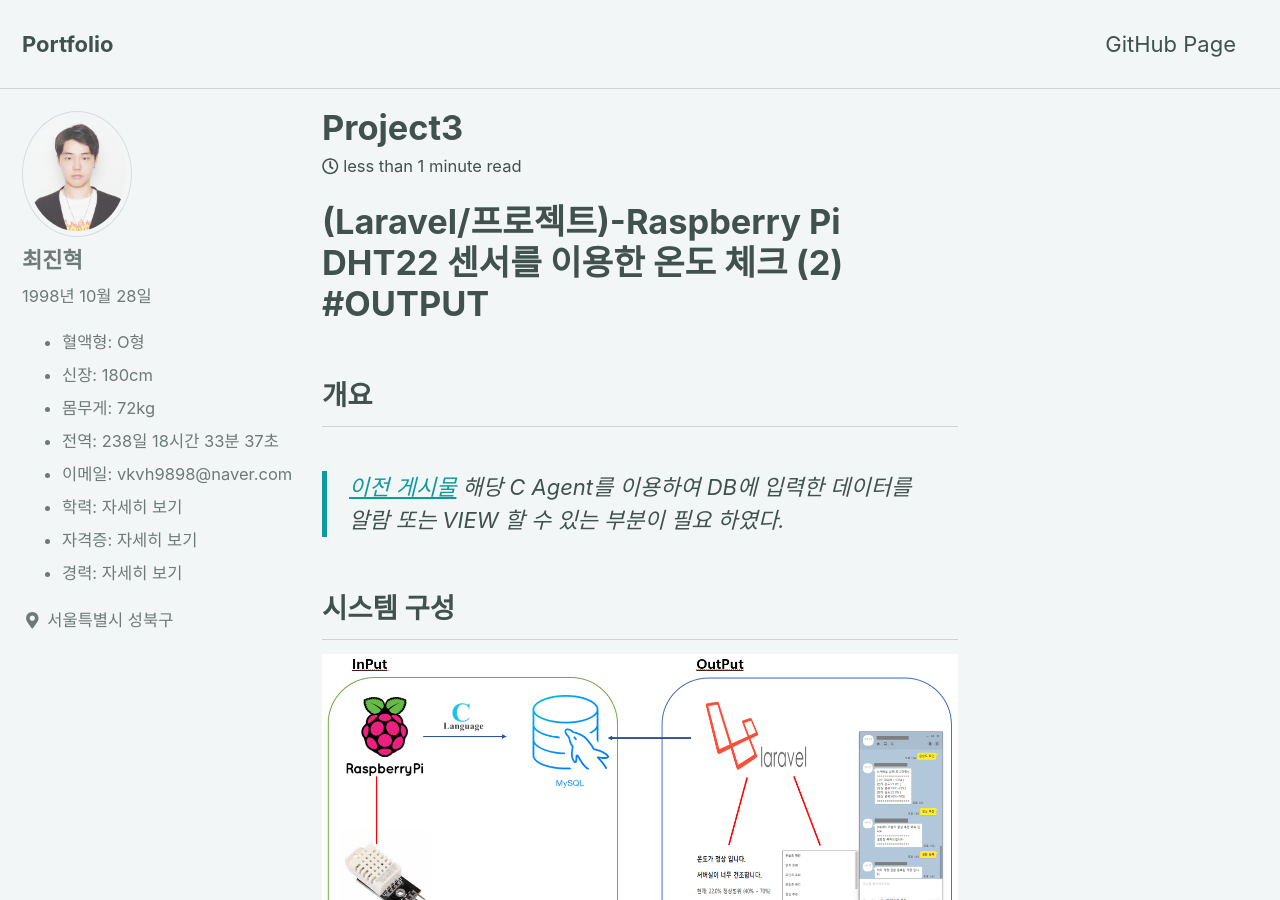
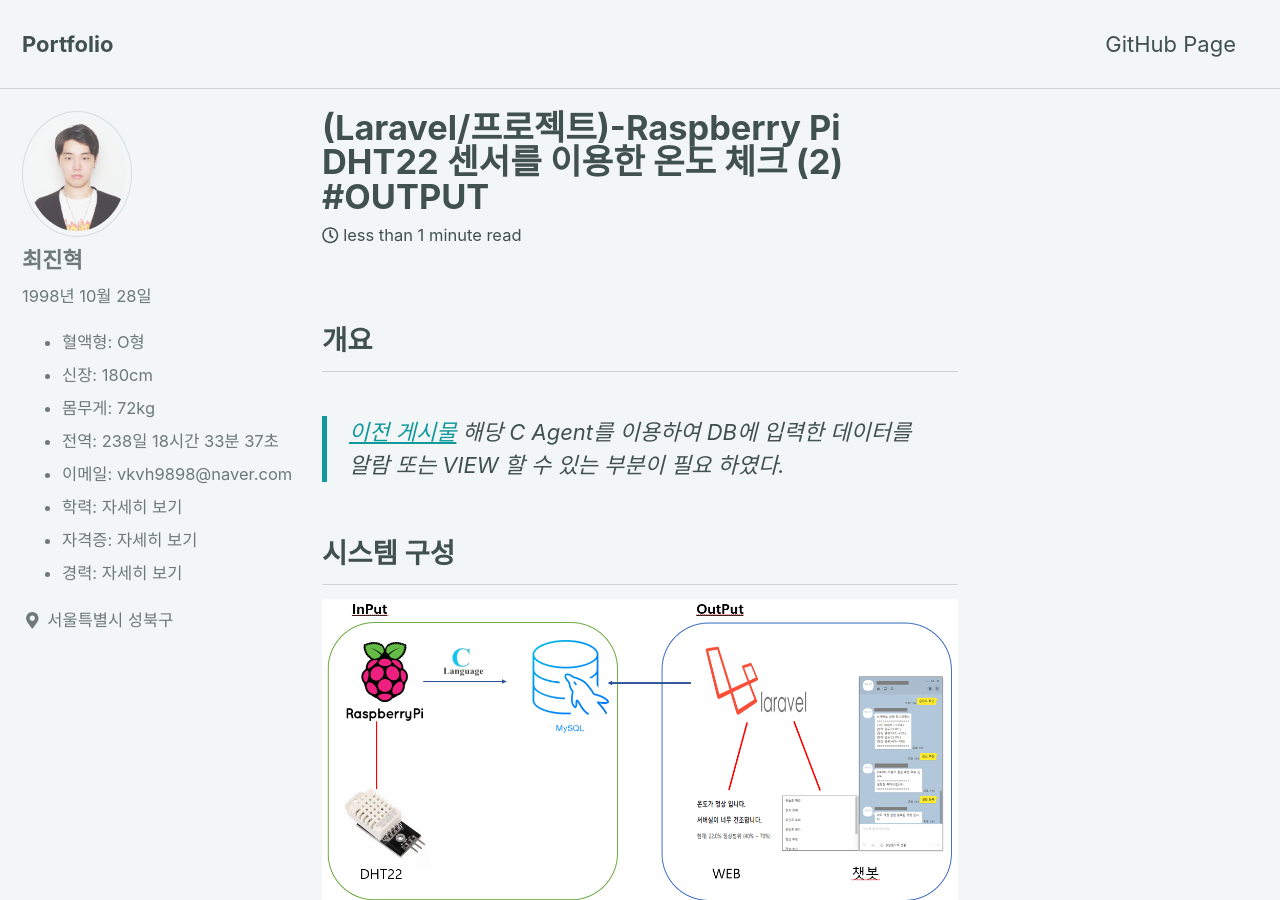
Before and after one commit to Tosi123/Tosi123.github.io, a Jekyll site: the page built from _posts/2019-04-09-Project3.md, in a window 1280 px wide and 900 px high. Built offline with Jekyll 4.4.1, drawn with Linux system fonts in a browser that asks for light colours; cached includes are drawn as plain includes; nearby versions of some CDN libraries; part of the change alters nothing that is shown.

Commit message:
Update 2019-04-09-Project3.md

```diff
--- a/_posts/2019-04-09-Project3.md
+++ b/_posts/2019-04-09-Project3.md
@@ -1,4 +1,6 @@
-# (Laravel/프로젝트)-Raspberry Pi DHT22 센서를 이용한 온도 체크 (2) #OUTPUT
+---
+title : "(Laravel/프로젝트)-Raspberry Pi DHT22 센서를 이용한 온도 체크 (2) #OUTPUT"
+---
 
 ## 개요
 >[이전 게시물](https://tosi123.github.io/Project2/) 해당 C Agent를 이용하여 DB에 입력한 데이터를 알람 또는 VIEW 할 수 있는 부분이 필요 하였다.
```
